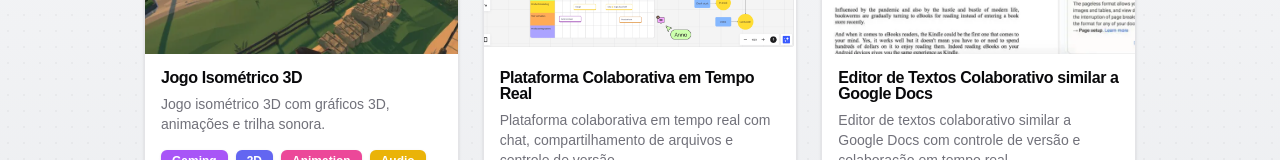
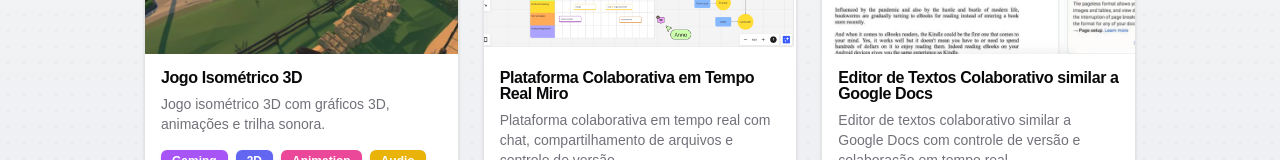
Before and after one commit to Patolord/showcase, a Next.js app: page / in a window 1280 px wide. Shown: the part 745-905 px from the top of the page. Built offline with nearby package versions, Linux system fonts and the light colour scheme.

Commit message:
Update project URLs and titles in projects data for improved accessibility and clarity

```diff
--- /dev/null
+++ b/src/app/projetos/vibra/page.tsx
@@ -0,0 +1,3 @@
+export default function VibraProjectPage() {
+  return <div>VibraProjectPage</div>;
+}
--- a/src/data/projects.ts
+++ b/src/data/projects.ts
@@ -17,7 +17,7 @@ export const projects: Project[] = [
     image: "/thumbnails/jogo.webp",
     tags: ["Gaming", "Education", "Real-Time", "Interactive"],
     liveUrl: undefined,
-    localUrl: undefined,
+    localUrl: "/projetos/vibra",
   },
   {
     id: 2,
@@ -51,12 +51,12 @@ export const projects: Project[] = [
   },
   {
     id: 5,
-    title: "Plataforma Colaborativa em Tempo Real",
+    title: "Plataforma Colaborativa em Tempo Real Miro",
     description:
       "Plataforma colaborativa em tempo real com chat, compartilhamento de arquivos e controle de versão.",
     image: "/thumbnails/colaborative.webp",
     tags: ["Real-Time", "Collaboration", "Chat", "File Sharing"],
-    liveUrl: undefined,
+    liveUrl: "https://miro-clone-nextjs.vercel.app/",
     localUrl: undefined,
   },
   {
@@ -66,7 +66,7 @@ export const projects: Project[] = [
       "Editor de textos colaborativo similar a Google Docs com controle de versão e colaboração em tempo real.",
     image: "/thumbnails/googledocs.webp",
     tags: ["Real-Time", "Collaboration", "Text Editor", "Version Control"],
-    liveUrl: undefined,
+    liveUrl: "https://docs-google-ali.vercel.app/",
     localUrl: undefined,
   },
   {
```
